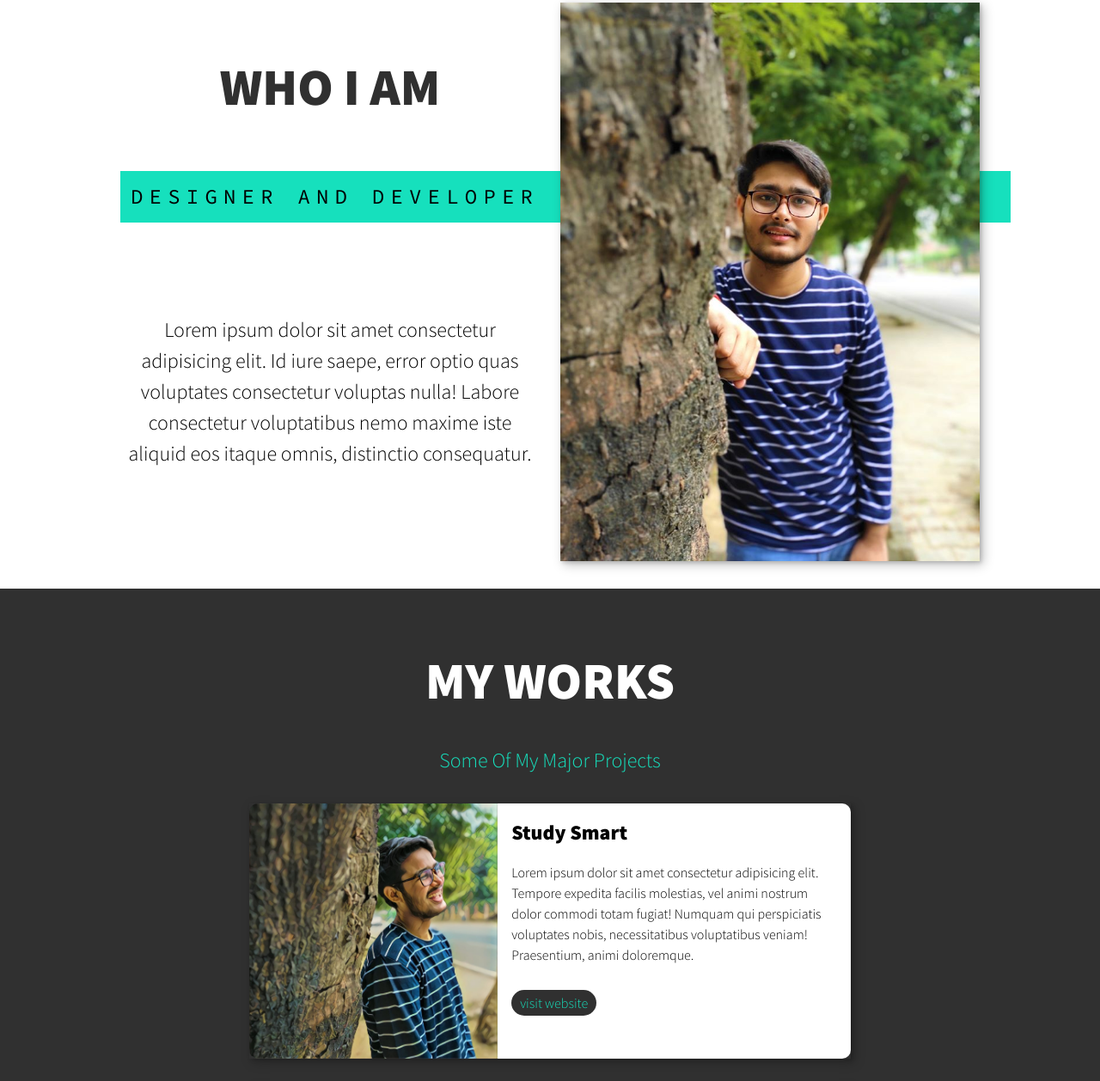
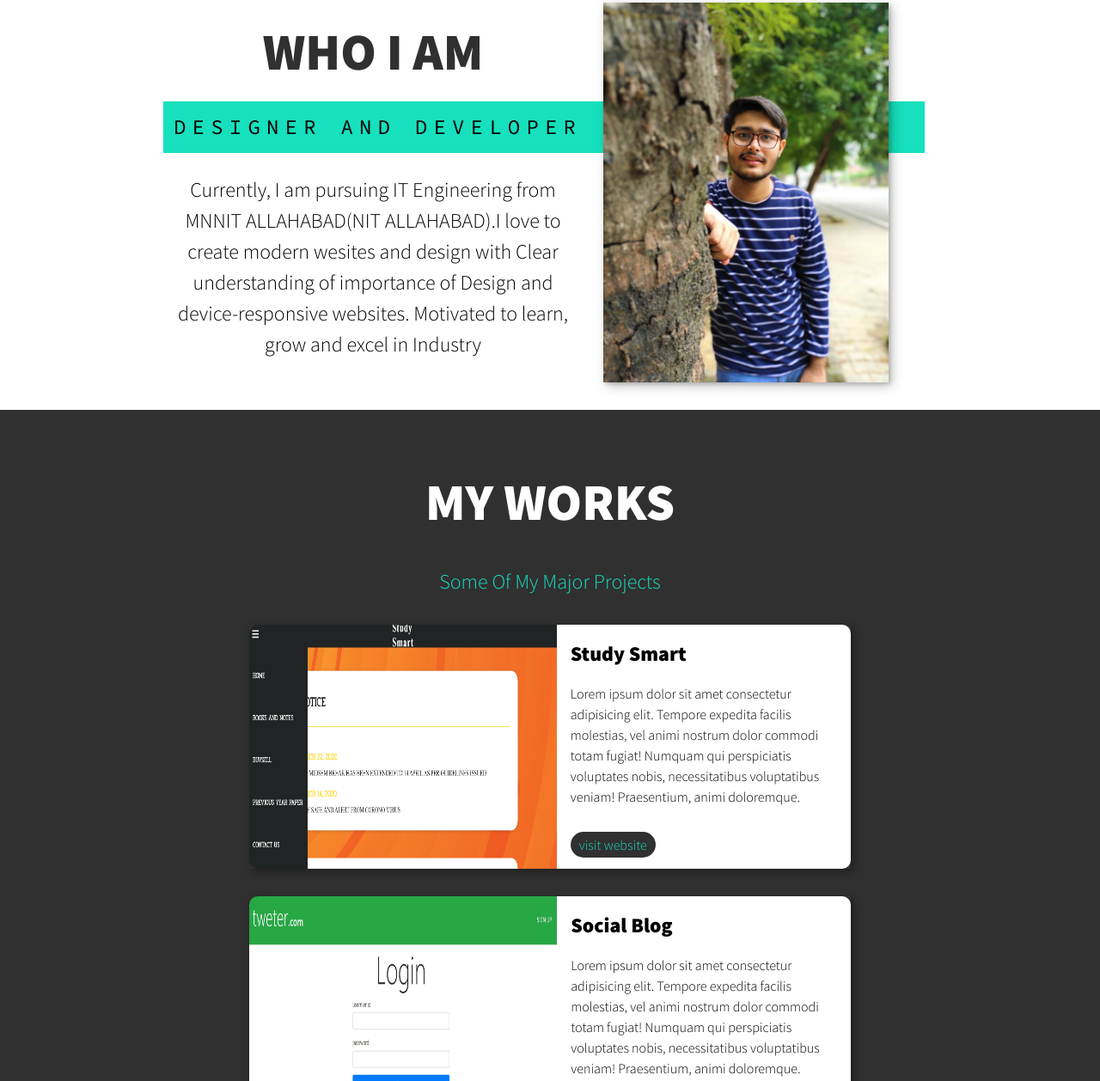
Before and after one commit to dev-lovedeep/portfolio, a plain HTML site: page index.html in a window 1280 px wide. Shown: the part 1324-2582 px from the top of the page at 86% size. Drawn offline with Linux system fonts and the light colour scheme.

Commit message:
fixed about me section

```diff
--- a/index.html
+++ b/index.html
@@ -15,9 +15,9 @@
 
     <header>
         <div class="logo">
-            <span>
+            <a href="#home">
                 &lt; lovedeep&gt;
-            </span>
+            </a>
         </div>
 
         <span class="hamburger"><svg xmlns="http://www.w3.org/2000/svg" width="16" height="14" viewBox="0 0 16 14">
@@ -85,12 +85,14 @@
             <p class="subtitle cap about-subtitle">
                 designer and developer
             </p>
-            <img src="img/profile.jpg" alt="">
-            <p class="about-content">Lorem ipsum dolor sit amet consectetur adipisicing elit. Id iure saepe, error optio
-                quas voluptates consectetur voluptas nulla! Labore consectetur voluptatibus nemo maxime iste aliquid eos
-                itaque omnis, distinctio consequatur.
+            <img src="img/profile.jpg" alt="" class="profile-img">
+            <p class="about-content">
+                Currently, I am pursuing IT Engineering from MNNIT ALLAHABAD(NIT ALLAHABAD).I love to create modern
+                wesites and design with
+                Clear understanding of importance of Design and device-responsive websites. Motivated to learn, grow and
+                excel in Industry
             </p>
-            <!-- <button class="hire-btn upper">hire me!</button> -->
+            <!-- <a class="hire-btn upper" href="#contact">hire me!</a> -->
 
         </div>
     </section>
@@ -102,7 +104,7 @@
         <!-- item 1 -->
         <div class="project-item">
             <div>
-                <img src="img/hero.jpeg" alt="" class="project-img">
+                <img src="img/studysmart.png" alt="" class="project-img">
             </div>
             <div class="project-details">
                 <h2 class="project-name cap">study smart</h2>
@@ -115,7 +117,7 @@
         <!-- item 2 -->
         <div class="project-item">
             <div>
-                <img src="img/hero.jpeg" alt="" class="project-img">
+                <img src="img/tweter.png" alt="" class="project-img">
             </div>
             <div class="project-details">
                 <h2 class="project-name cap">social blog</h2>
@@ -128,7 +130,7 @@
         <!-- item 3 -->
         <div class="project-item">
             <div>
-                <img src="img/hero.jpeg" alt="" class="project-img">
+                <img src="img/photographer.png" alt="" class="project-img">
             </div>
             <div class="project-details">
                 <h2 class="project-name cap">fotographer portfolio</h2>
--- a/script.js
+++ b/script.js
@@ -1,6 +1,6 @@
 ham = document.querySelector('.hamburger')
 nav = document.querySelector('.nav')
-logo = document.querySelector('.logo')
+logo = document.querySelector('.logo a')
 navbar = document.querySelector('header')
 ham.addEventListener('click', (e) => {
     nav.classList.toggle('nav-active')
--- a/style.css
+++ b/style.css
@@ -6,10 +6,16 @@
     padding: 0;
     line-height: 1.5;
     font-family: var(--font-primary);
+    scroll-behavior: smooth;
 }
 
 nav {
     /* display: none; */
+}
+
+.logo a {
+    text-decoration: none;
+    color: white;
 }
 
 
@@ -310,6 +316,8 @@ nav {
 
 .about-subtitle {
     text-align: left;
+    width: 100%;
+    padding: 0.5em;
 }
 
 
@@ -343,7 +351,7 @@ nav {
 
 .about {
     max-width: 1000px;
-    margin: 0 auto;
+
 }
 
 @media (min-width:600px) {
@@ -360,10 +368,20 @@ nav {
             "subtitle img"
             "about img";
         /* "btn img"; */
+        /* "btn img"; */
         grid-template-rows: max-content;
         -moz-grid-template-rows: max-content;
         /* grid-template-rows: repeat(4, min-content); */
         grid-template-columns: 1fr 1fr;
+        position: relative;
+        top: 50%;
+        /* outline: inset; */
+        transform: translate(-45%, 0);
+        left: 50%;
+    }
+
+    .profile-img {
+        max-width: 68%;
     }
 
     .about-title {
@@ -374,11 +392,13 @@ nav {
         padding: 0.5em;
         left: 0;
         right: -1.5em;
+        width: calc(85% + 1.5em);
 
     }
 
     .hire-btn {
         /* margin: 1em; */
+        grid-area: btn;
         padding: 0;
     }
 }
@@ -409,6 +429,7 @@ nav {
 
 .project-img {
     width: 100%;
+    height: 100%;
     border-radius: 10px 10px 0 0;
 
 }
```
Also changed, not shown: img/photographer.png (added), img/studysmart.png (added), img/tweter.png (added).
